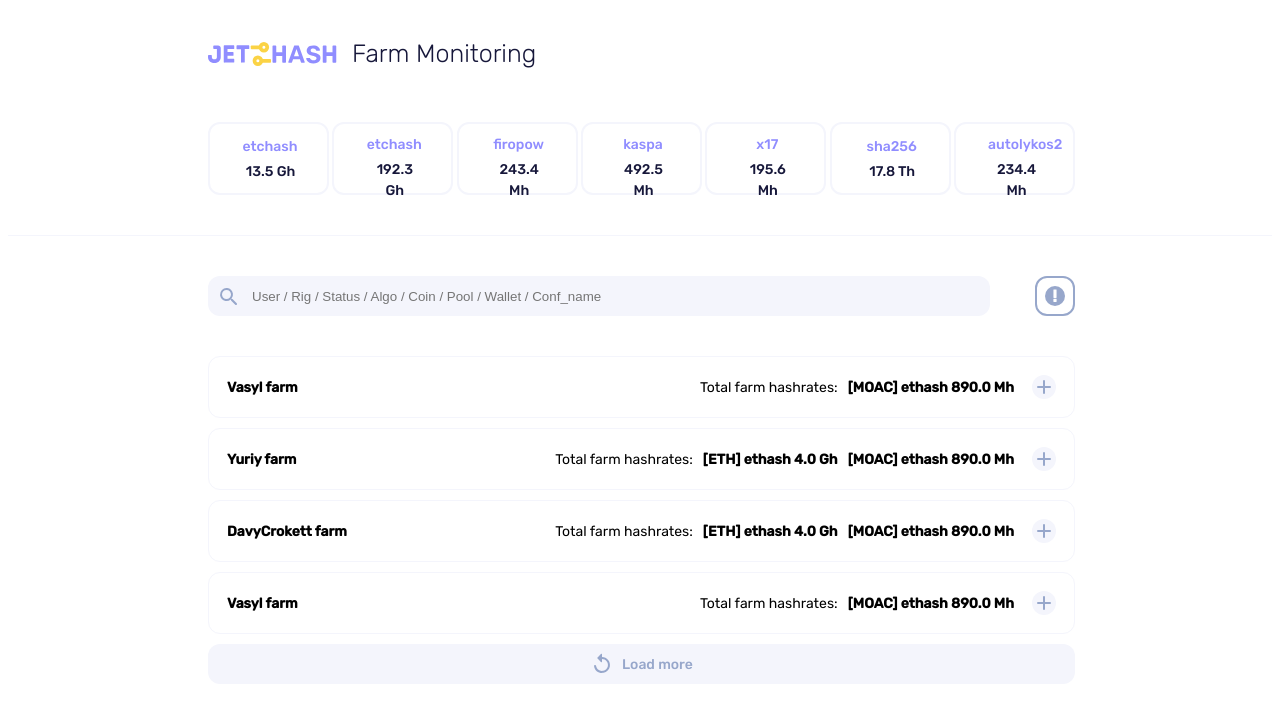
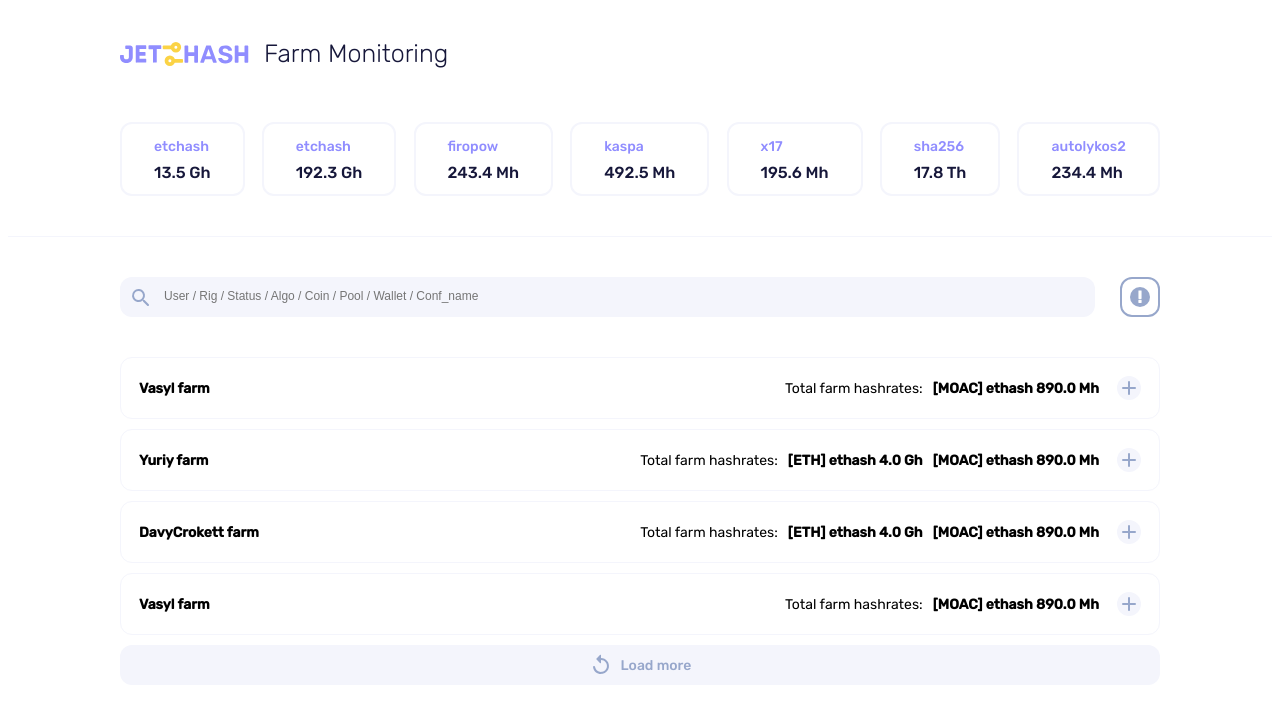
Before and after one commit to natalia-lypovyk/test-react-page, a React (Create React App) app: page / in a window 1280 px wide. Shown: the top 712 px of the page. Built offline with nearby package versions, Linux system fonts and the light colour scheme.

Commit message:
add fixed width of content, code style fixes

```diff
--- a/src/components/Accordion/accordion.css
+++ b/src/components/Accordion/accordion.css
@@ -1,60 +1,75 @@
-.accordionContainer{
-    box-sizing: border-box;
-    margin-right: 197px;
-    margin-left: 200px;
-    margin-top: 10px;
-    background: #FFFFFF;
+.accordionContainer {
+  max-width: 1040px;
+  margin: 10px auto 0;
   border: 1px solid #F4F5FC;
   border-radius: 12px;
+  background: #FFFFFF;
 }
-.accordionHeaderContainer{
+
+.accordionHeaderContainer {
   height: 60px;
   display: flex;
-    justify-content:space-between;
+  justify-content: space-between;
   align-items: center;
 }
-.accordionHeaderWrapper{
+
+.accordionHeaderWrapper {
   display: flex;
   align-items: center;
 }
-.accordionMainText{
-    font-family: 'Rubik';
+
+.accordionMainText {
   font-style: normal;
   font-weight: 600;
   font-size: 14px;
   line-height: 150%
 }
-.accordionContentContainer{
+
+.accordionContentContainer {
   margin-bottom: 10px;
 }
-.accordionContentWrapper{
-    height: 60px;
+
+.accordionContentWrapper {
   display: flex;
   align-items: center;
+  height: 60px;
 }
-.contentDarkBackground{
+
+.contentDarkBackground {
   background: #F4F5FC;
 }
-.warningImage{
+
+.warningImage {
   margin-left: 18px;
   margin-top: 3px;
 }
 
-.fontWeight400{
+.fontWeight400 {
   font-weight: 400;
 }
-.marginLeft10{
+
+.marginLeft10 {
   margin-left: 10px;
 }
-.marginLeft20{
+
+.marginLeft20 {
   margin-left: 20px;
 }
-.marginRight10{
+
+.marginRight10 {
   margin-right: 10px;
 }
-.fontSize12{
+
+.fontSize12 {
   font-size: 12px;
 }
-.redText{
-    color:#FF4259;
+
+.redText {
+  color: #FF4259;
 }
+
+.iconContainer {
+  display: flex;
+  align-items: center;
+  margin-right: 10px;
+}
--- a/src/components/Header/HeaderItem/headerItem.css
+++ b/src/components/Header/HeaderItem/headerItem.css
@@ -1,31 +1,26 @@
-.headerItemContainer{
-    box-sizing: border-box;
+.headerItemContainer {
   display: flex;
   flex-direction: column;
   justify-content: center;
   align-items: flex-start;
+  gap: 4px;
   padding: 12px 32px;
-    gap: 4px;
-    width: 121px;
-    height: 73px;
-    background: #FFFFFF;
   border: 2px solid #F4F5FC;
   border-radius: 12px;
+  background: #FFFFFF;
 }
-.itemHeaderText{
-    width: 56px;
+
+.itemHeaderText {
   height: 21px;
-    font-family: 'Rubik';
-    font-style: normal;
+  font-size: 14px;
   font-weight: 500;
-    font-size: 14px;
   line-height: 150%;
   text-align: center;
   color: #908DFF;
 }
-.itemBodyText{
-    width: 57px;
-    height: 24px;
-    font-size: 14px;
+
+.itemBodyText {
+  font-size: 16px;
+  line-height: 150%;
   color: #16173A;
 }
--- a/src/components/Header/header.css
+++ b/src/components/Header/header.css
@@ -1,30 +1,33 @@
-.headerContainer{
+.headerContainer {
   display: flex;
-    margin-top: 40px;
-    margin-left: 200px;
+  max-width: 1040px;
+  margin: 40px auto 0;
 }
-.headerImage{
+
+.headerImage {
   margin-top: 2px;
 }
-.headerTextContainer{
+
+.headerTextContainer {
   margin-left: 15px;
 }
-.headerTextWrapper{
+
+.headerTextWrapper {
   margin:  auto;
-    font-style: normal;
+  font-size: 25px;
   font-weight: 300;
-    font-size: 25px;
   line-height: 115%;
   color: #16173A;
 }
-.headerItems{
-    margin-left: 200px;
-    margin-right: 197px;
-    margin-top: 52px;
+
+.headerItems {
+  display: flex;
   justify-content: space-between;
-    display: flex;
+  max-width: 1040px;
+  margin: 52px auto 0;
 }
-.underline{
+
+.underline {
   width: 100%;
   height: 1px;
   margin-top: 40px;
--- a/src/components/Load/loadButton.css
+++ b/src/components/Load/loadButton.css
@@ -1,21 +1,19 @@
-.loadButtonContainer{
-    height: 40px;
-    background: #F4F5FC;
-    border-radius: 12px;
-    margin-right: 197px;
-    margin-left: 200px;
-    margin-top: 10px;
-    margin-bottom: 100px;
+.loadButtonContainer {
   display: flex;
   align-items: center;
   justify-content: center;
+  max-width: 1040px;
+  margin: 10px auto 100px;
+  padding: 8px;
+  border-radius: 12px;
+  background: #F4F5FC;
 }
-.loadText{
-    font-family: 'Rubik';
+
+.loadText {
+  margin-left: 8px;
   font-style: normal;
   font-weight: 500;
   font-size: 14px;
   line-height: 150%;
   color: #97A7CB;
-    margin-left: 8px;
 }
--- a/src/components/SearchInput/searchInput.css
+++ b/src/components/SearchInput/searchInput.css
@@ -1,36 +1,38 @@
-.inputContainer{
+.inputContainer {
   display: flex;
+  max-width: 1040px;
   height: 40px;
-    margin-top: 40px;
-    margin-left: 200px;
-    margin-right: 197px;
+  margin: 40px auto 0;
 }
-.inputWrapper{
+
+.inputWrapper {
+  display: flex;
+  flex-direction: row;
+  width: 100%;
   height: 40px;
+  border-radius: 12px;
   background: #F4F5FC;
-    border-radius: 12px;
-    flex-direction: row;
-    display: flex;
+}
+
+.inputTextContainer {
   width: 100%;
+  height: 38px ;
   margin-right: 20px;
-}
-.inputTextContainer{
+  border: none;
+  font-size: 12px;
   background: #F4F5FC;
-    height:38px ;
-    border: none;
   resize: none;
   outline: none;
-    width: 100%;
-    margin-right: 20px;
+}
 
-}
-.imageContainer{
+.imageContainer {
+  width: 40px;
   height: 40px;
-    width: 40px;
   margin-left: 25px;
 }
+
 .imageButton {
-    width:24px;
-    height:24px;
-    margin:9px;
+  width: 24px;
+  height: 24px;
+  margin: 9px;
 }
--- a/src/index.css
+++ b/src/index.css
@@ -1,3 +1,7 @@
 .app {
   font-family: 'Rubik', sans-serif;
 }
+
+* {
+  box-sizing: border-box;
+}
```
Lines whose indentation alone changed are shown as unchanged.
